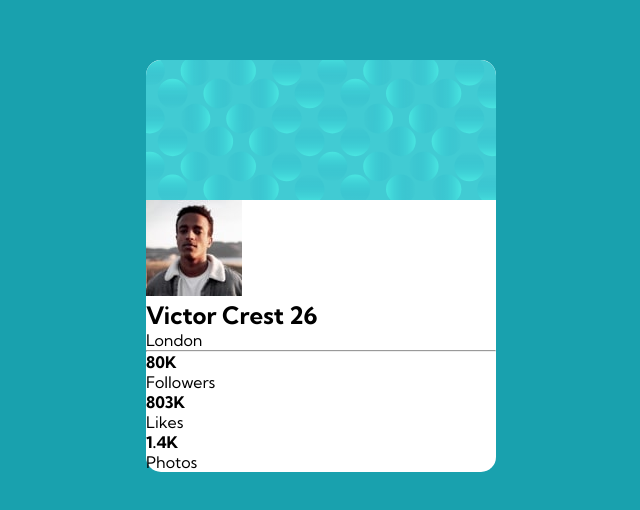
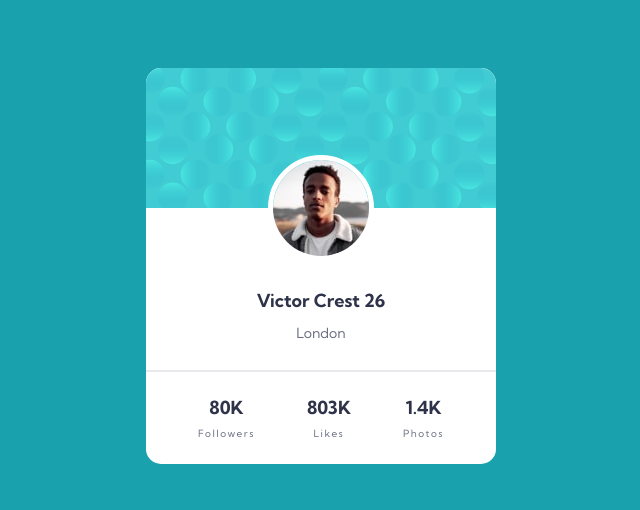
Before and after one commit to gvizotto/projeto_insta, a plain HTML site: page Index.html in a window 1280 px wide. Shown: the part 134-644 px from the top of the page, without its empty margins (319-959 px from the left). Drawn offline with Linux system fonts and the light colour scheme.

Commit message:
projeto finalizado

```diff
--- a/Index.html
+++ b/Index.html
@@ -16,22 +16,35 @@
                 <img src="./bg-pattern-card.svg" alt="fundo oval">
             </div>
             <div class="info">
+                <div class="info_top">
                     <img src="./Image20230925201707.jpg" alt="imagem do victor">
 
-                <h1>Victor Crest 26</h1>
+                    <h1>Victor Crest <span>26</span></h1>
 
                     <p>London</p>
+                </div>
 
                 <hr>
 
+                <div class="info_bottom">
+                    <div>
                         <strong>80K</strong>
                         <p>Followers</p>
+                    </div>
 
+                    <div>
                         <strong>803K</strong>
                         <p>Likes</p>
+                    </div>
 
+                    <div>
                         <strong>1.4K</strong>
                         <p>Photos</p>
+                    </div>
+
+
+                </div>
+
             </div>
         </section>
     </main>
--- a/Style.css
+++ b/Style.css
@@ -9,6 +9,10 @@
 :root {
     --main-bg: #19A1AE;
     --card-bg: #fff;
+    --title: #2e3349;
+    --text: #6b7082;
+    --border: #e8e9ec;
+
 }
 
 body {
@@ -36,4 +40,59 @@ section {
 .fundo-oval img {
     border-radius: 0.975rem 0.975rem 0 0;
     display: block;
+    width: 100%;
 }
+
+.info_top {
+    text-align: center;
+}
+
+.info_top img {
+    margin-top: -3.3125rem;
+    margin-bottom: 1.5rem;
+    border: 5px solid var(--card-bg);
+    border-radius: 50%;
+}
+
+.info_top h1 {
+font-size: 1.125rem;
+color: var(--title);
+margin-bottom: 0.8rem;
+}
+
+.info_top {
+    color: var(--text);
+    font-weight: 400;
+}
+
+.info_top p {
+color: var(--text);
+font-size: 0.875rem;
+margin-bottom: 1.75rem;
+}
+
+hr {
+    border: 1px solid var(--border);
+}
+
+.info_bottom {
+    display: flex;
+    justify-content: space-evenly;
+    padding-block: 1.5rem;
+}
+
+.info_bottom div {
+    text-align: center;
+}
+
+.info_bottom div {
+    font-size: 1.125rem;
+    color: var(--title);
+}
+
+.info_bottom div p {
+    margin-top: 0.5rem;
+    font-size: 0.625rem;
+    color: var(--text);
+    letter-spacing: 0.09375rem;
+}
```
Lines whose indentation alone changed are shown as unchanged.
